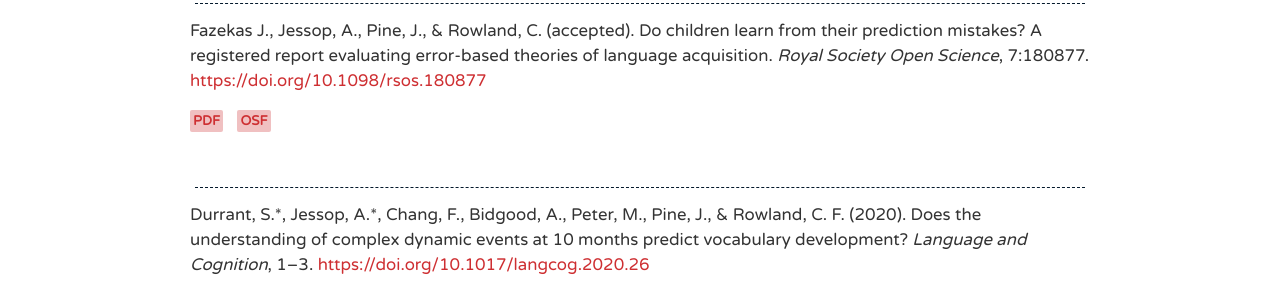
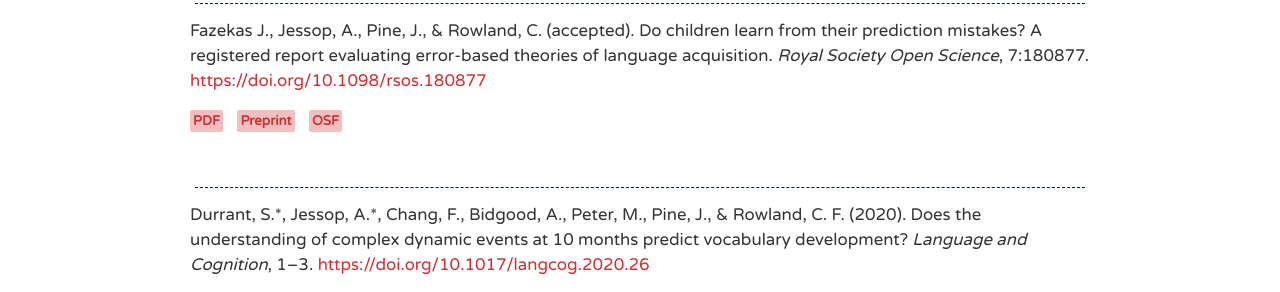
Before and after one commit to andrew-jessop/andrew-jessop.github.io, a Jekyll site: the page built from _pages/publications.md, in a window 1280 px wide and 900 px high. Shown: the part 343-635 px from the top of the window. Built offline with Jekyll 4.4.1, drawn with Linux system fonts in a browser that asks for light colours; nearby versions of some CDN libraries.

Commit message:
Added Fazekas et al. preprint

```diff
--- a/_pages/publications.md
+++ b/_pages/publications.md
@@ -16,7 +16,7 @@ Jessop, A., & Chang, F. (submitted). The relative clause asymmetry is shaped by
 
 Fazekas J., Jessop, A., Pine, J., & Rowland, C. (accepted). Do children learn from their prediction mistakes? A registered report evaluating error-based theories of language acquisition. *Royal Society Open Science*, 7:180877. [https://doi.org/10.1098/rsos.180877](https://doi.org/10.1098/rsos.180877)
 
-<a href="https://royalsocietypublishing.org/doi/pdf/10.1098/rsos.180877" class="button">PDF</a> <a href="https://osf.io/d35ka/" class="button">OSF</a>
+<a href="https://royalsocietypublishing.org/doi/pdf/10.1098/rsos.180877" class="button">PDF</a> <a href="https://doi.org/10.31234/osf.io/3phxu" class="button">Preprint</a> <a href="https://osf.io/d35ka/" class="button">OSF</a>
 
 <br>
 
```
